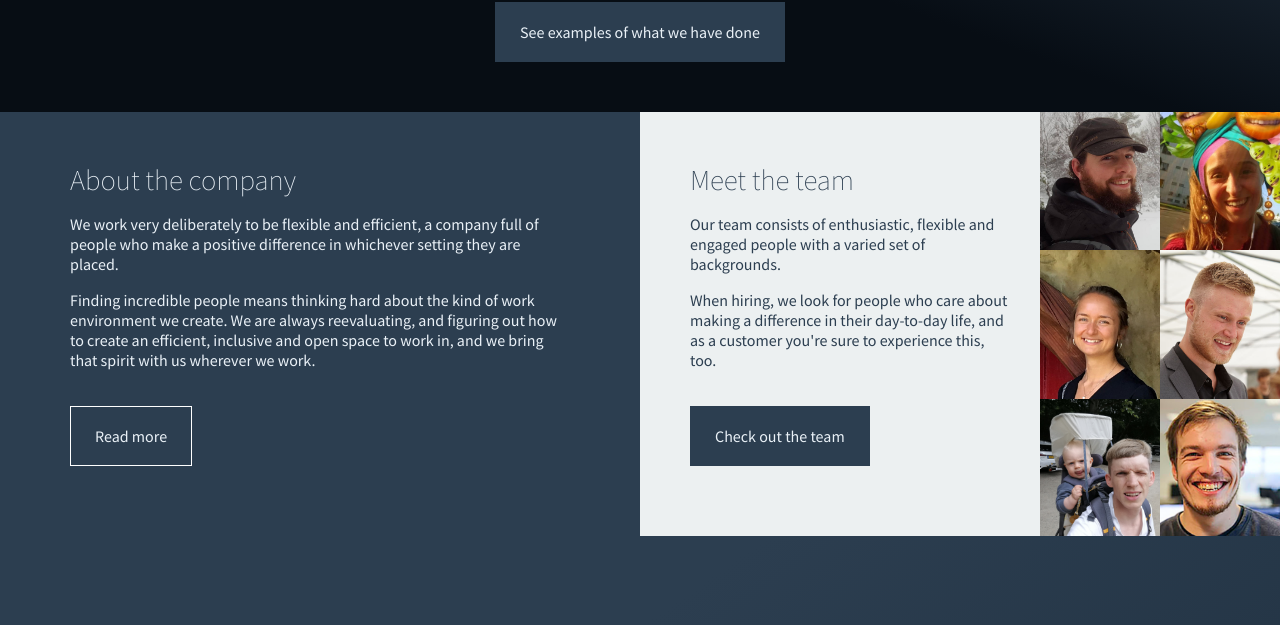
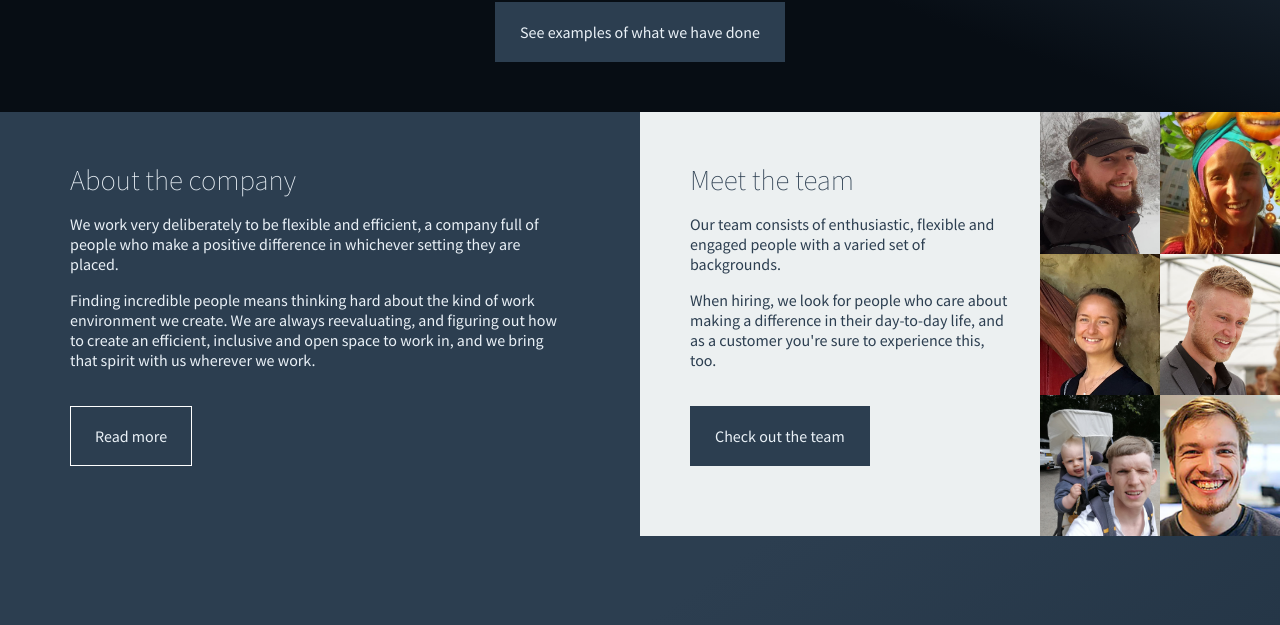
Before and after one commit to derangeddk/deranged.dk, a Jekyll site: the page built from index.html, in a window 1280 px wide. Shown: the part 2207-2832 px from the top of the page. Built offline with Jekyll 4.4.1, drawn with Linux system fonts in a browser that asks for light colours.

Commit message:
Fix team photos in chrome because it fails grids

```diff
--- a/index.html
+++ b/index.html
@@ -347,13 +347,16 @@ title: Let's start building your software 🗲 deranged
     .who-we-are-section .team-photos {
         display: grid;
         grid-template-columns: 120px 120px;
+        grid-auto-rows: 1fr;
         margin-left: 30px;
     }
+    .who-we-are-section .team-photos div {
+        min-height: 120px;
+    }
     .who-we-are-section .team-photos img {
-        width: 120px;
+        object-fit: cover;
         height: 100%;
-        min-height: 120px;
-        object-fit: cover;
+        width: 100%;
     }
     .who-we-are-content {
         text-align: left;
@@ -390,12 +393,12 @@ title: Let's start building your software 🗲 deranged
             <a href="/who-we-are/" class="read-more">Check out the team</a>
         </div>
         <div class="team-photos">
-            <img src="/img/people/asbjoern-thegler.jpg">
-            <img src="/img/people/helena-bach.jpg">
-            <img src="/img/people/liv-borre.jpg">
-            <img src="/img/people/philip-dein.jpg">
-            <img src="/img/people/niels-christensen.jpg">
-            <img src="/img/people/niels-abildgaard.jpg">
+            <div><img src="/img/people/asbjoern-thegler.jpg"></div>
+            <div><img src="/img/people/helena-bach.jpg"></div>
+            <div><img src="/img/people/liv-borre.jpg"></div>
+            <div><img src="/img/people/philip-dein.jpg"></div>
+            <div><img src="/img/people/niels-christensen.jpg"></div>
+            <div><img src="/img/people/niels-abildgaard.jpg"></div>
         </div>
     </section>
     <section class="how-we-think-section">
```
